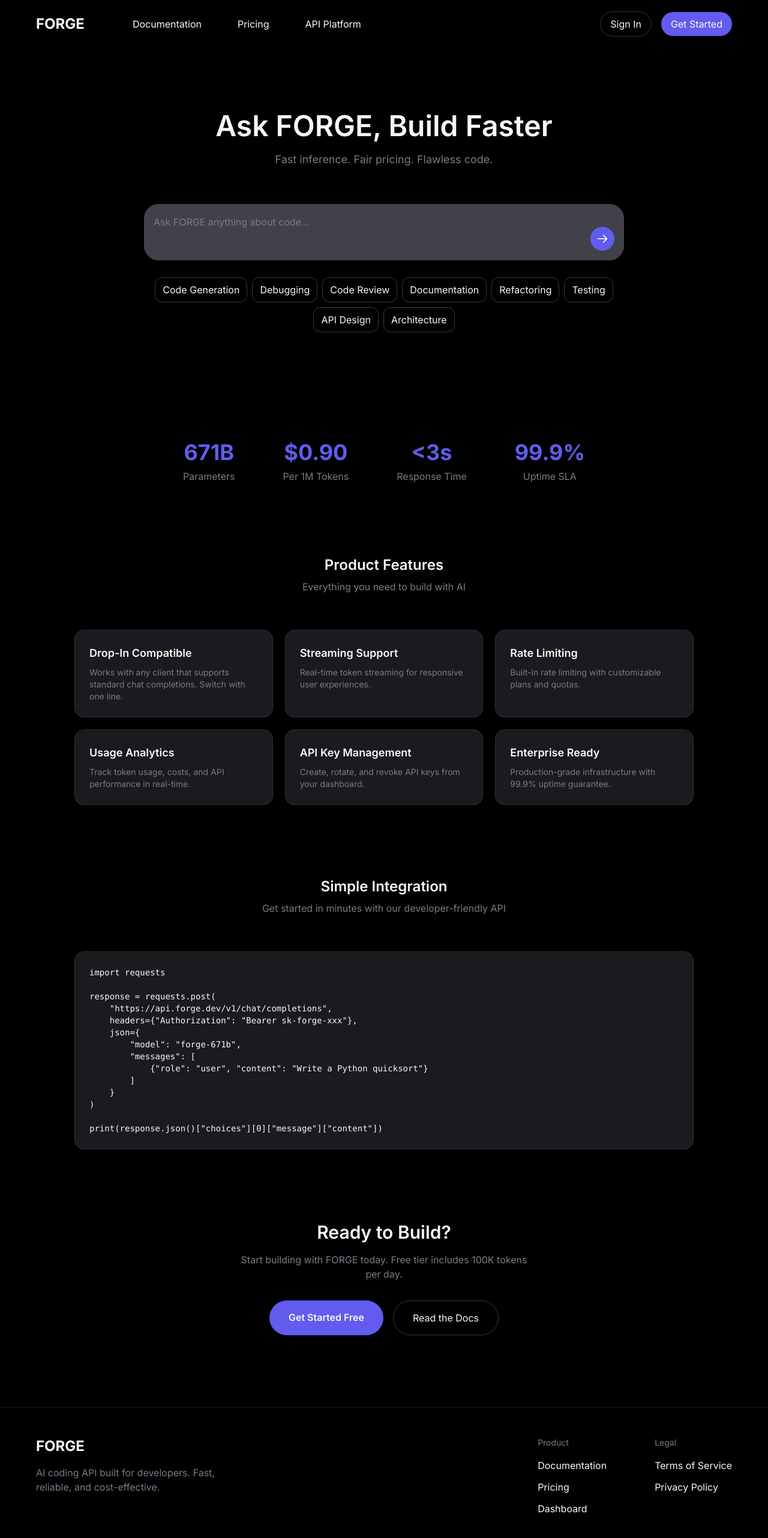
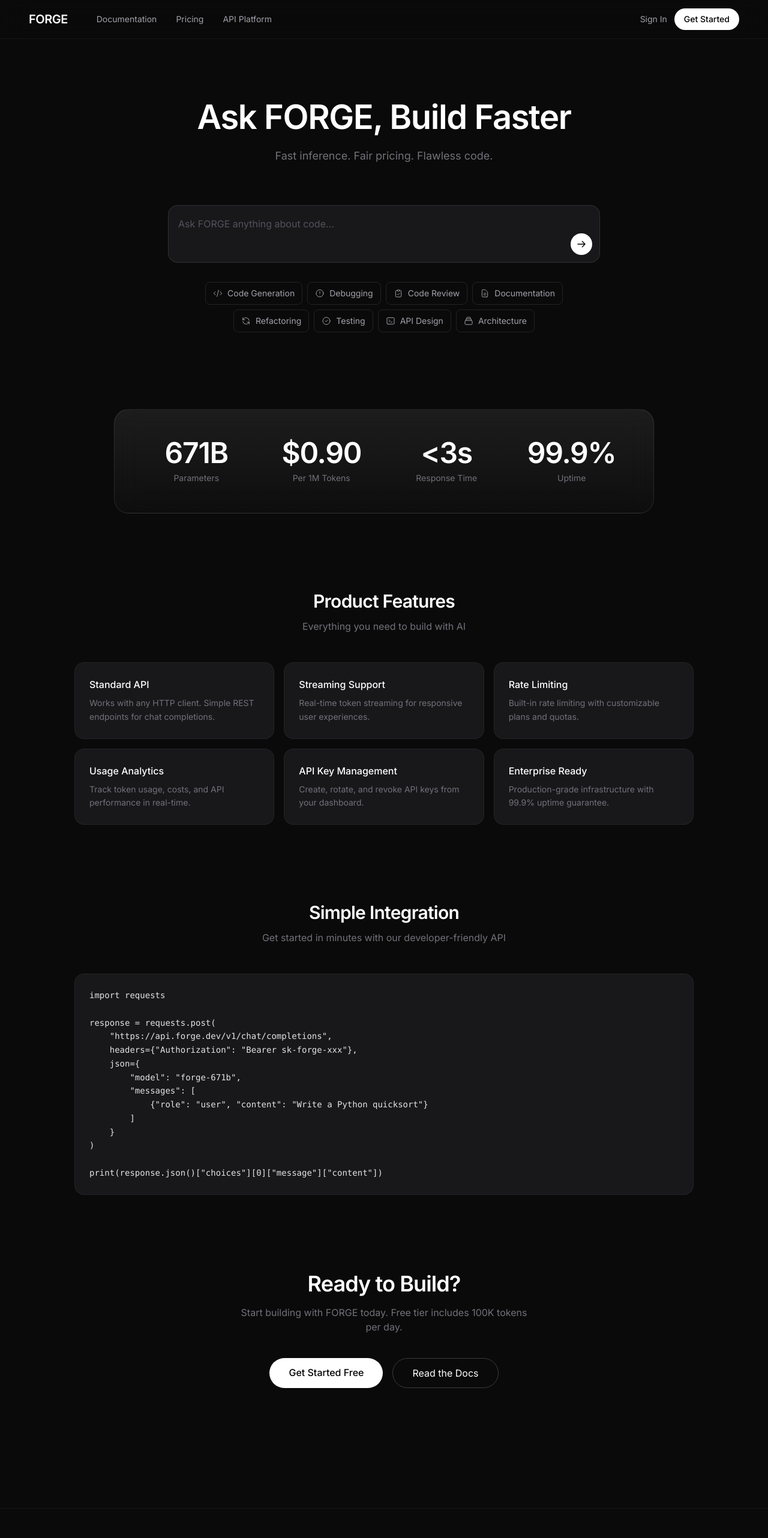
Before and after one commit to EricVoorhees/forge-ai, a Next.js app in the folder web/: page / in a window 1280 px wide. Shown: the top 2564 px of the page at 60% size. Built offline with nearby package versions, Linux system fonts and the light colour scheme.

Commit message:
Complete redesign: Apple-like clean UI, glassmorphic stats card, icons for tags, no purple/OpenAI refs

```diff
--- a/web/app/page.tsx
+++ b/web/app/page.tsx
@@ -31,6 +31,49 @@
   "Your competitive edge in AI-powered development.",
 ];
 
+const FEATURE_TAGS = [
+  { label: "Code Generation", icon: (
+    <svg className="w-4 h-4" fill="none" stroke="currentColor" viewBox="0 0 24 24">
+      <path strokeLinecap="round" strokeLinejoin="round" strokeWidth={1.5} d="M10 20l4-16m4 4l4 4-4 4M6 16l-4-4 4-4" />
+    </svg>
+  )},
+  { label: "Debugging", icon: (
+    <svg className="w-4 h-4" fill="none" stroke="currentColor" viewBox="0 0 24 24">
+      <path strokeLinecap="round" strokeLinejoin="round" strokeWidth={1.5} d="M12 8v4m0 4h.01M21 12a9 9 0 11-18 0 9 9 0 0118 0z" />
+    </svg>
+  )},
+  { label: "Code Review", icon: (
+    <svg className="w-4 h-4" fill="none" stroke="currentColor" viewBox="0 0 24 24">
+      <path strokeLinecap="round" strokeLinejoin="round" strokeWidth={1.5} d="M9 5H7a2 2 0 00-2 2v12a2 2 0 002 2h10a2 2 0 002-2V7a2 2 0 00-2-2h-2M9 5a2 2 0 002 2h2a2 2 0 002-2M9 5a2 2 0 012-2h2a2 2 0 012 2m-6 9l2 2 4-4" />
+    </svg>
+  )},
+  { label: "Documentation", icon: (
+    <svg className="w-4 h-4" fill="none" stroke="currentColor" viewBox="0 0 24 24">
+      <path strokeLinecap="round" strokeLinejoin="round" strokeWidth={1.5} d="M9 12h6m-6 4h6m2 5H7a2 2 0 01-2-2V5a2 2 0 012-2h5.586a1 1 0 01.707.293l5.414 5.414a1 1 0 01.293.707V19a2 2 0 01-2 2z" />
+    </svg>
+  )},
+  { label: "Refactoring", icon: (
+    <svg className="w-4 h-4" fill="none" stroke="currentColor" viewBox="0 0 24 24">
+      <path strokeLinecap="round" strokeLinejoin="round" strokeWidth={1.5} d="M4 4v5h.582m15.356 2A8.001 8.001 0 004.582 9m0 0H9m11 11v-5h-.581m0 0a8.003 8.003 0 01-15.357-2m15.357 2H15" />
+    </svg>
+  )},
+  { label: "Testing", icon: (
+    <svg className="w-4 h-4" fill="none" stroke="currentColor" viewBox="0 0 24 24">
+      <path strokeLinecap="round" strokeLinejoin="round" strokeWidth={1.5} d="M9 12l2 2 4-4m6 2a9 9 0 11-18 0 9 9 0 0118 0z" />
+    </svg>
+  )},
+  { label: "API Design", icon: (
+    <svg className="w-4 h-4" fill="none" stroke="currentColor" viewBox="0 0 24 24">
+      <path strokeLinecap="round" strokeLinejoin="round" strokeWidth={1.5} d="M8 9l3 3-3 3m5 0h3M5 20h14a2 2 0 002-2V6a2 2 0 00-2-2H5a2 2 0 00-2 2v12a2 2 0 002 2z" />
+    </svg>
+  )},
+  { label: "Architecture", icon: (
+    <svg className="w-4 h-4" fill="none" stroke="currentColor" viewBox="0 0 24 24">
+      <path strokeLinecap="round" strokeLinejoin="round" strokeWidth={1.5} d="M19 11H5m14 0a2 2 0 012 2v6a2 2 0 01-2 2H5a2 2 0 01-2-2v-6a2 2 0 012-2m14 0V9a2 2 0 00-2-2M5 11V9a2 2 0 012-2m0 0V5a2 2 0 012-2h6a2 2 0 012 2v2M7 7h10" />
+    </svg>
+  )},
+];
+
 export default function Home() {
   const [prompt, setPrompt] = useState("");
   const [tagline, setTagline] = useState("");
@@ -41,38 +84,38 @@
   }, []);
 
   return (
-    <div className="min-h-screen bg-black text-white overflow-x-hidden">
+    <div className="min-h-screen bg-[#0a0a0a] text-white overflow-x-hidden">
       {/* Header */}
-      <header className="bg-black/90 backdrop-blur-[30px] w-full fixed top-0 z-50">
-        <div className="h-20 flex justify-between items-center px-6 md:px-[60px]">
+      <header className="bg-[#0a0a0a]/80 backdrop-blur-xl w-full fixed top-0 z-50 border-b border-white/5">
+        <div className="h-16 flex justify-between items-center px-6 md:px-12 max-w-[1400px] mx-auto">
           {/* Logo & Nav */}
           <div className="flex items-center">
-            <div className="text-2xl font-bold text-[#f7f8fc] mr-20">
+            <div className="text-xl font-semibold text-white tracking-tight mr-12">
               FORGE
             </div>
-            <nav className="hidden md:flex items-center gap-[60px]">
-              <Link href="/docs" className="text-[#f7f8fc] hover:text-[#615ced] transition-colors">
+            <nav className="hidden md:flex items-center gap-8">
+              <Link href="/docs" className="text-[#a1a1aa] text-sm hover:text-white transition-colors">
                 Documentation
               </Link>
-              <Link href="/pricing" className="text-[#f7f8fc] hover:text-[#615ced] transition-colors">
+              <Link href="/pricing" className="text-[#a1a1aa] text-sm hover:text-white transition-colors">
                 Pricing
               </Link>
-              <Link href="/dashboard" className="text-[#f7f8fc] hover:text-[#615ced] transition-colors">
+              <Link href="/dashboard" className="text-[#a1a1aa] text-sm hover:text-white transition-colors">
                 API Platform
               </Link>
             </nav>
           </div>
           {/* Auth Buttons */}
-          <div className="flex items-center gap-4">
+          <div className="flex items-center gap-3">
             <Link
               href="/login"
-              className="hidden md:flex text-[#f7f8fc] border border-[rgba(95,96,108,0.6)] px-4 py-2 rounded-full hover:border-[#615ced] transition-colors"
+              className="hidden md:flex text-[#a1a1aa] text-sm hover:text-white transition-colors"
             >
               Sign In
             </Link>
             <Link
               href="/register"
-              className="bg-[#615ced] text-[#f7f8fc] px-4 py-2 rounded-full hover:bg-[#7a78ff] transition-colors"
+              className="bg-white text-black text-sm font-medium px-4 py-2 rounded-full hover:bg-white/90 transition-colors"
             >
               Get Started
             </Link>
@@ -81,79 +124,84 @@
       </header>
 
       {/* Hero Section */}
-      <main className="pt-20">
+      <main className="pt-16">
         <div className="w-full max-w-[1080px] mx-auto px-6 pb-[120px]">
           {/* Main Hero */}
-          <div className="w-full flex flex-col items-center mb-[180px]">
-            <h1 className="text-[#f7f8fc] leading-[60px] font-semibold text-[32px] md:text-[48px] text-center mt-[100px] mb-3">
+          <div className="w-full flex flex-col items-center mb-32">
+            <h1 className="text-white leading-tight font-semibold text-[36px] md:text-[56px] text-center mt-24 mb-4 tracking-tight">
               Ask FORGE, Build Faster
             </h1>
-            <p className="text-[#797b89] text-center text-lg mb-8 max-w-[600px] min-h-[56px]">
+            <p className="text-[#71717a] text-center text-lg mb-10 max-w-[600px] min-h-[56px]">
               {tagline}
             </p>
 
             {/* Chat Input */}
-            <div className="bg-[#414149] w-full max-w-[800px] relative mb-7 p-4 rounded-3xl">
+            <div className="bg-[#18181b] border border-white/10 w-full max-w-[720px] relative mb-8 p-4 rounded-2xl">
               <textarea
                 placeholder="Ask FORGE anything about code..."
                 rows={2}
                 value={prompt}
                 onChange={(e) => setPrompt(e.target.value)}
-                className="bg-transparent text-[#f7f8fc] leading-[28px] text-[16px] w-full resize-none p-0 outline-none placeholder:text-[#797b89]"
+                className="bg-transparent text-white leading-7 text-base w-full resize-none p-0 outline-none placeholder:text-[#52525b]"
               />
-              <button className="bg-[#615ced] hover:bg-[#7a78ff] w-10 h-10 absolute flex justify-center items-center rounded-full right-4 bottom-4 transition-colors">
-                <svg className="w-5 h-5 text-white" fill="none" stroke="currentColor" viewBox="0 0 24 24">
+              <button className="bg-white hover:bg-white/90 w-9 h-9 absolute flex justify-center items-center rounded-full right-3 bottom-3 transition-colors">
+                <svg className="w-4 h-4 text-black" fill="none" stroke="currentColor" viewBox="0 0 24 24">
                   <path strokeLinecap="round" strokeLinejoin="round" strokeWidth={2} d="M14 5l7 7m0 0l-7 7m7-7H3" />
                 </svg>
               </button>
             </div>
 
-            {/* Feature Tags */}
-            <div className="flex flex-wrap justify-center gap-2 max-w-[800px]">
-              {["Code Generation", "Debugging", "Code Review", "Documentation", "Refactoring", "Testing", "API Design", "Architecture"].map((tag) => (
+            {/* Feature Tags with Icons */}
+            <div className="flex flex-wrap justify-center gap-2 max-w-[720px]">
+              {FEATURE_TAGS.map((tag) => (
                 <button
-                  key={tag}
-                  className="bg-transparent text-[#f7f8fc] border border-[rgba(95,96,108,0.6)] px-3 py-2 rounded-xl hover:border-[#615ced] hover:text-[#615ced] transition-colors"
+                  key={tag.label}
+                  className="flex items-center gap-2 bg-transparent text-[#a1a1aa] border border-white/10 px-3 py-2 rounded-lg text-sm hover:border-white/30 hover:text-white transition-all"
                 >
-                  {tag}
+                  {tag.icon}
+                  {tag.label}
                 </button>
               ))}
             </div>
           </div>
 
-          {/* Stats Section */}
-          <div className="w-full flex flex-wrap justify-center gap-8 md:gap-20 mb-[120px]">
+          {/* Stats Section - Glassmorphic Card */}
+          <div className="w-full max-w-[900px] mx-auto mb-32">
+            <div className="bg-gradient-to-b from-white/[0.08] to-white/[0.02] backdrop-blur-xl border border-white/10 rounded-3xl p-8 md:p-12">
+              <div className="grid grid-cols-2 md:grid-cols-4 gap-8">
                 <div className="text-center">
-              <div className="text-[#615ced] text-4xl font-bold mb-2">671B</div>
-              <div className="text-[#797b89]">Parameters</div>
+                  <div className="text-white text-4xl md:text-5xl font-semibold mb-2 tracking-tight">671B</div>
+                  <div className="text-[#71717a] text-sm">Parameters</div>
                 </div>
                 <div className="text-center">
-              <div className="text-[#615ced] text-4xl font-bold mb-2">$0.90</div>
-              <div className="text-[#797b89]">Per 1M Tokens</div>
+                  <div className="text-white text-4xl md:text-5xl font-semibold mb-2 tracking-tight">$0.90</div>
+                  <div className="text-[#71717a] text-sm">Per 1M Tokens</div>
                 </div>
                 <div className="text-center">
-              <div className="text-[#615ced] text-4xl font-bold mb-2">&lt;3s</div>
-              <div className="text-[#797b89]">Response Time</div>
+                  <div className="text-white text-4xl md:text-5xl font-semibold mb-2 tracking-tight">&lt;3s</div>
+                  <div className="text-[#71717a] text-sm">Response Time</div>
                 </div>
                 <div className="text-center">
-              <div className="text-[#615ced] text-4xl font-bold mb-2">99.9%</div>
-              <div className="text-[#797b89]">Uptime SLA</div>
+                  <div className="text-white text-4xl md:text-5xl font-semibold mb-2 tracking-tight">99.9%</div>
+                  <div className="text-[#71717a] text-sm">Uptime</div>
+                </div>
+              </div>
             </div>
           </div>
 
           {/* Features Section */}
-          <div className="text-center w-full flex flex-col items-center mb-[60px]">
-            <h2 className="text-[#f7f8fc] text-2xl font-semibold mb-2">
+          <div className="text-center w-full flex flex-col items-center mb-12">
+            <h2 className="text-white text-2xl md:text-3xl font-semibold mb-3 tracking-tight">
               Product Features
             </h2>
-            <p className="text-[#797b89]">
+            <p className="text-[#71717a]">
               Everything you need to build with AI
             </p>
           </div>
 
-          <div className="grid md:grid-cols-2 lg:grid-cols-3 gap-5 mb-[120px]">
+          <div className="grid md:grid-cols-2 lg:grid-cols-3 gap-4 mb-32">
             {[
-              { title: "Drop-In Compatible", desc: "Works with any client that supports standard chat completions. Switch with one line." },
+              { title: "Standard API", desc: "Works with any HTTP client. Simple REST endpoints for chat completions." },
               { title: "Streaming Support", desc: "Real-time token streaming for responsive user experiences." },
               { title: "Rate Limiting", desc: "Built-in rate limiting with customizable plans and quotas." },
               { title: "Usage Analytics", desc: "Track token usage, costs, and API performance in real-time." },
@@ -162,27 +210,27 @@
             ].map((feature) => (
               <div
                 key={feature.title}
-                className="bg-[#1a1a1f] border border-[rgba(95,96,108,0.3)] p-6 rounded-2xl hover:border-[#615ced] transition-colors"
+                className="bg-[#18181b] border border-white/5 p-6 rounded-2xl hover:border-white/20 transition-all"
               >
-                <h3 className="text-[#f7f8fc] text-lg font-semibold mb-2">{feature.title}</h3>
-                <p className="text-[#797b89] text-sm">{feature.desc}</p>
+                <h3 className="text-white text-base font-medium mb-2">{feature.title}</h3>
+                <p className="text-[#71717a] text-sm leading-relaxed">{feature.desc}</p>
               </div>
             ))}
           </div>
 
           {/* Code Example */}
-          <div className="text-center w-full flex flex-col items-center mb-[60px]">
-            <h2 className="text-[#f7f8fc] text-2xl font-semibold mb-2">
+          <div className="text-center w-full flex flex-col items-center mb-12">
+            <h2 className="text-white text-2xl md:text-3xl font-semibold mb-3 tracking-tight">
               Simple Integration
             </h2>
-            <p className="text-[#797b89]">
+            <p className="text-[#71717a]">
               Get started in minutes with our developer-friendly API
             </p>
           </div>
 
-          <div className="bg-[#1a1a1f] border border-[rgba(95,96,108,0.3)] rounded-2xl p-6 mb-[120px] overflow-x-auto">
-            <pre className="text-sm">
-              <code className="text-[#f7f8fc]">
+          <div className="bg-[#18181b] border border-white/5 rounded-2xl p-6 mb-32 overflow-x-auto">
+            <pre className="text-sm leading-relaxed">
+              <code className="text-[#e4e4e7]">
 {`import requests
 
 response = requests.post(
@@ -203,22 +251,22 @@
 
           {/* CTA Section */}
           <div className="text-center w-full flex flex-col items-center">
-            <h2 className="text-[#f7f8fc] text-3xl font-semibold mb-4">
+            <h2 className="text-white text-3xl md:text-4xl font-semibold mb-4 tracking-tight">
               Ready to Build?
             </h2>
-            <p className="text-[#797b89] mb-8 max-w-[500px]">
+            <p className="text-[#71717a] mb-10 max-w-[500px]">
               Start building with FORGE today. Free tier includes 100K tokens per day.
             </p>
-            <div className="flex gap-4">
+            <div className="flex flex-col sm:flex-row gap-4">
               <Link
                 href="/register"
-                className="bg-[#615ced] text-[#f7f8fc] px-8 py-4 rounded-full font-semibold hover:bg-[#7a78ff] transition-colors"
+                className="bg-white text-black px-8 py-3 rounded-full font-medium hover:bg-white/90 transition-colors"
               >
                 Get Started Free
               </Link>
               <Link
                 href="/docs"
-                className="border border-[rgba(95,96,108,0.6)] text-[#f7f8fc] px-8 py-4 rounded-full hover:border-[#615ced] transition-colors"
+                className="border border-white/20 text-white px-8 py-3 rounded-full hover:border-white/40 transition-colors"
               >
                 Read the Docs
               </Link>
@@ -228,38 +276,38 @@
       </main>
 
       {/* Footer */}
-      <footer className="border-t border-[rgba(95,96,108,0.3)] py-12 px-6 md:px-[60px]">
-        <div className="max-w-[1440px] mx-auto">
+      <footer className="border-t border-white/5 py-12 px-6 md:px-12 mt-20">
+        <div className="max-w-[1400px] mx-auto">
           <div className="flex flex-wrap justify-between gap-12 mb-12">
             {/* Brand */}
             <div>
-              <div className="text-2xl font-bold text-[#f7f8fc] mb-4">FORGE</div>
-              <p className="text-[#797b89] max-w-[300px]">
+              <div className="text-xl font-semibold text-white mb-4 tracking-tight">FORGE</div>
+              <p className="text-[#71717a] text-sm max-w-[280px] leading-relaxed">
                 AI coding API built for developers. Fast, reliable, and cost-effective.
               </p>
             </div>
 
             {/* Links */}
-            <div className="flex gap-20">
+            <div className="flex gap-16">
               <div>
-                <div className="text-[#797b89] text-sm mb-4">Product</div>
+                <div className="text-[#71717a] text-xs uppercase tracking-wider mb-4">Product</div>
                 <div className="flex flex-col gap-3">
-                  <Link href="/docs" className="text-[#f7f8fc] hover:text-[#615ced]">Documentation</Link>
-                  <Link href="/pricing" className="text-[#f7f8fc] hover:text-[#615ced]">Pricing</Link>
-                  <Link href="/dashboard" className="text-[#f7f8fc] hover:text-[#615ced]">Dashboard</Link>
+                  <Link href="/docs" className="text-[#a1a1aa] text-sm hover:text-white transition-colors">Documentation</Link>
+                  <Link href="/pricing" className="text-[#a1a1aa] text-sm hover:text-white transition-colors">Pricing</Link>
+                  <Link href="/dashboard" className="text-[#a1a1aa] text-sm hover:text-white transition-colors">Dashboard</Link>
                 </div>
               </div>
               <div>
-                <div className="text-[#797b89] text-sm mb-4">Legal</div>
+                <div className="text-[#71717a] text-xs uppercase tracking-wider mb-4">Legal</div>
                 <div className="flex flex-col gap-3">
-                  <Link href="/terms" className="text-[#f7f8fc] hover:text-[#615ced]">Terms of Service</Link>
-                  <Link href="/privacy" className="text-[#f7f8fc] hover:text-[#615ced]">Privacy Policy</Link>
+                  <Link href="/terms" className="text-[#a1a1aa] text-sm hover:text-white transition-colors">Terms of Service</Link>
+                  <Link href="/privacy" className="text-[#a1a1aa] text-sm hover:text-white transition-colors">Privacy Policy</Link>
                 </div>
               </div>
             </div>
           </div>
 
-          <div className="border-t border-[rgba(95,96,108,0.3)] pt-8 text-center text-[#797b89]">
+          <div className="border-t border-white/5 pt-8 text-center text-[#52525b] text-sm">
             © 2024 FORGE. All rights reserved.
           </div>
         </div>
```
Lines whose indentation alone changed are shown as unchanged.
